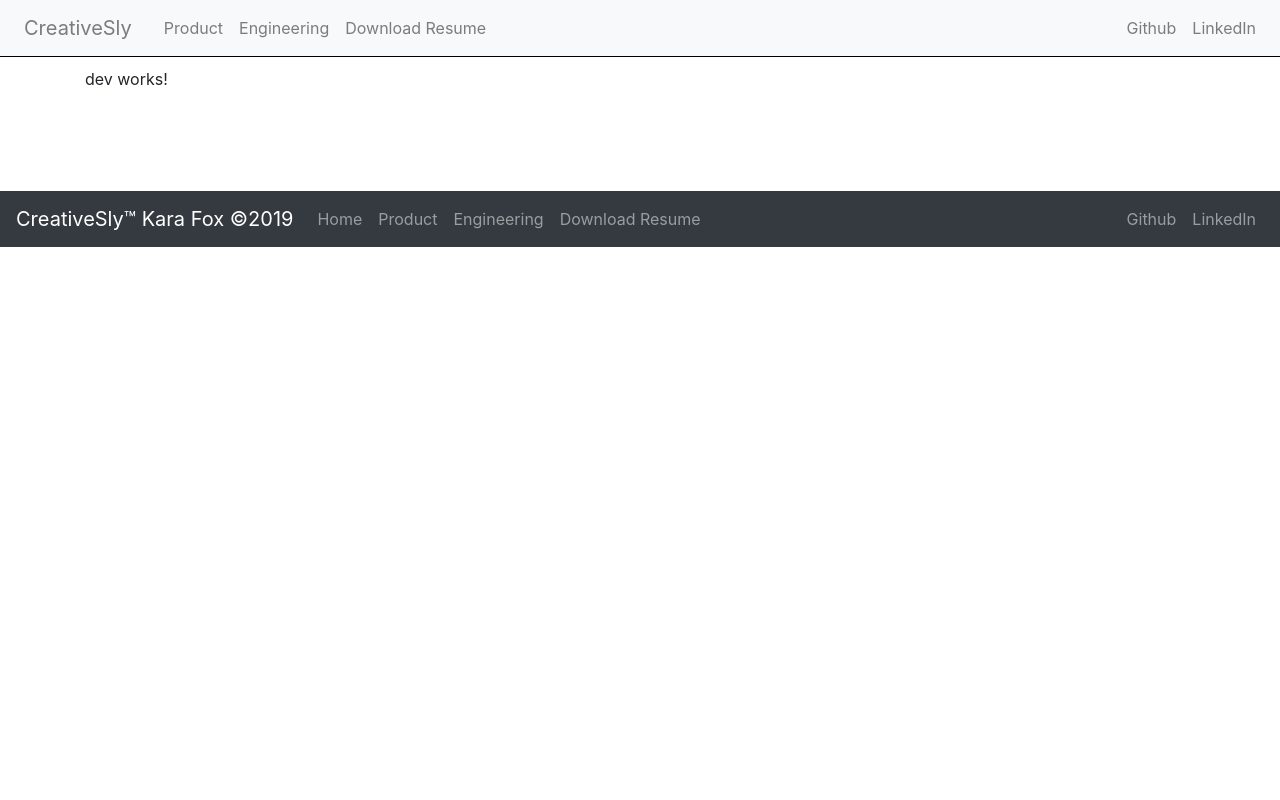
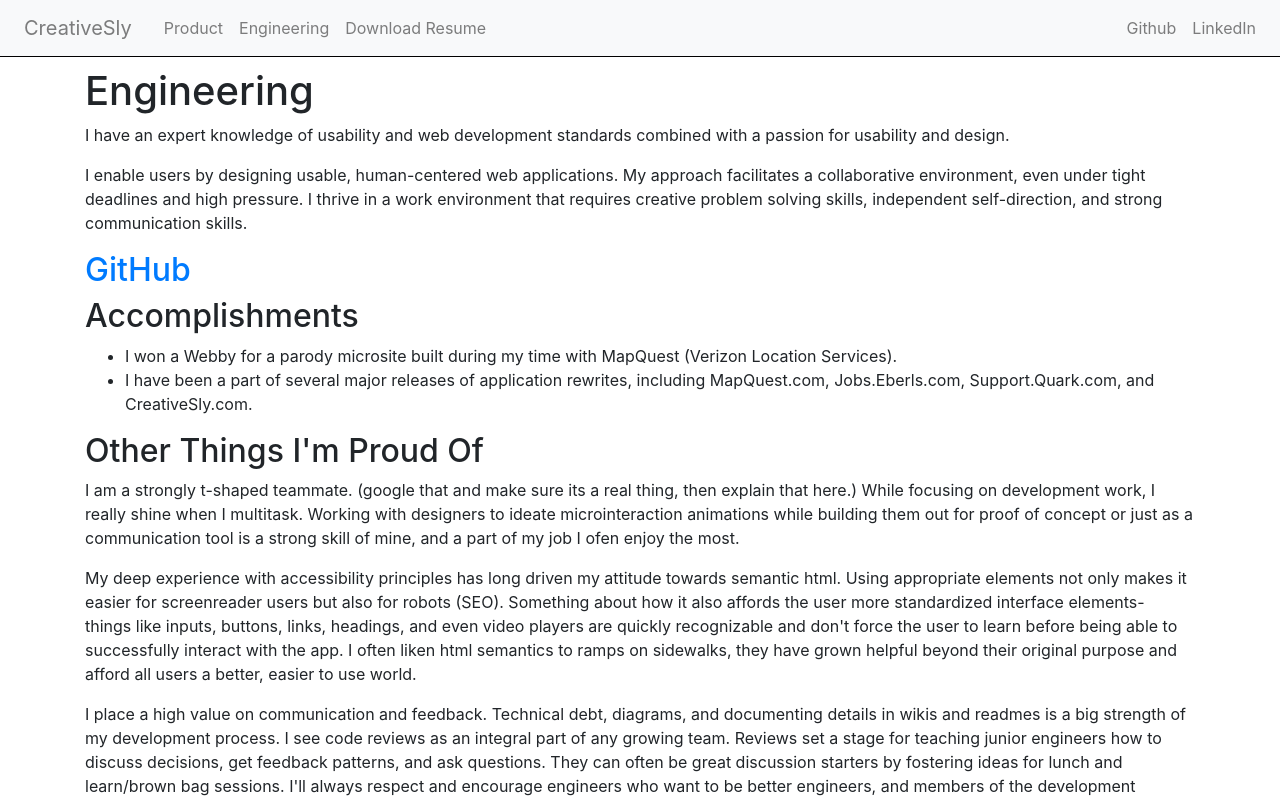
Before and after one commit to KaraFox/portfolio, an Angular app: page /development in a window 1280 px wide. Shown: the top 800 px of the page. Built offline with nearby package versions, Linux system fonts and the light colour scheme.

Commit message:
start on dev content:

```diff
--- a/src/app/views/dev/dev.component.html
+++ b/src/app/views/dev/dev.component.html
@@ -1,3 +1,54 @@
+<h1>Engineering</h1>
 <p>
-  dev works!
+  I have an expert knowledge of usability and web development standards combined with a
+  passion for usability and design.
 </p>
+<p>
+  I enable users by designing usable, human-centered web applications. My approach
+  facilitates a collaborative environment, even under tight deadlines and high pressure.
+  I thrive in a work environment that requires creative problem solving skills, independent
+  self-direction, and strong communication skills.
+</p>
+
+<h2><a href="https://github.com/KaraFox" target="_blank">GitHub</a></h2>
+
+<h2>Accomplishments</h2>
+<ul>
+  <li>
+    I won a Webby for a parody microsite built during my time with MapQuest (Verizon
+    Location Services).
+  </li>
+  <li>
+    I have been a part of several major releases of application rewrites, including
+    MapQuest.com, Jobs.Eberls.com, Support.Quark.com, and CreativeSly.com.
+  </li>
+</ul>
+
+<h2>Other Things I'm Proud Of</h2>
+<p>
+  I am a strongly t-shaped teammate. (google that and make sure its a real thing, then explain that here.)
+  While focusing on development work, I really shine when I multitask. Working with designers to ideate
+  microinteraction animations while building them out for proof of concept or just as a communication tool
+  is a strong skill of mine, and a part of my job I ofen enjoy the most.
+</p>
+<p>
+  My deep experience with accessibility principles has long driven my attitude towards semantic html. Using
+  appropriate elements not only makes it easier for screenreader users but also for robots (SEO).
+  Something about how it also affords the user more standardized interface elements- things like inputs, buttons,
+  links, headings, and even video players are quickly recognizable and don't force the user to learn before
+  being able to successfully interact with the app. I often liken html semantics to ramps on sidewalks, they
+  have grown helpful beyond their original purpose and afford all users a better, easier to use world.
+</p>
+<p>
+  I place a high value on communication and feedback. Technical debt, diagrams, and documenting details in
+  wikis and readmes is a big strength of my development process. I see code reviews as an integral part
+  of any growing team. Reviews set a stage for teaching junior engineers how to discuss decisions,
+  get feedback patterns, and ask questions. They can often be great discussion starters by fostering ideas for
+  lunch and learn/brown bag sessions. I'll always respect and encourage engineers who want to be better engineers,
+  and members of the development community.
+</p>
+<p>
+  I'm known as a self-starter, able to work with little direction.
+  <!-- Anything is possible at this point in the  state of web
+  impossible tasks to accomplishable pieces of work -->
+</p>
--- a/src/app/views/home/home.component.html
+++ b/src/app/views/home/home.component.html
@@ -25,6 +25,24 @@
   </p>
 </div>
 
+<img src="" alt="values iconography" />
+<h2>Core Values</h2>
+<ul>
+  <li>Compassion</li>
+  <li>Cooperation</li>
+  <li>Altruism</li>
+  <li>Responsibility</li>
+</ul>
+
+<img src="" alt="motivation iconography" />
+<h2>Key Motivators</h2>
+<ul>
+  <li>Helping people reach their potential</li>
+  <li>Making ideals into reality</li>
+  <li>Working as a team</li>
+  <li>Accomplishing meaningful goals</li>
+</ul>
+
 <h2>My Why</h2>
 <p>I’m a doer. I love the aspects, perspectives, and challenges of building things, and seeing them come to life. I have an infatuation with building incredible things.</p>
 <h3>User interviews to glanceability testing, prototyping to debugging</h3> <img alt="something like user testing results or a demo" />
```
